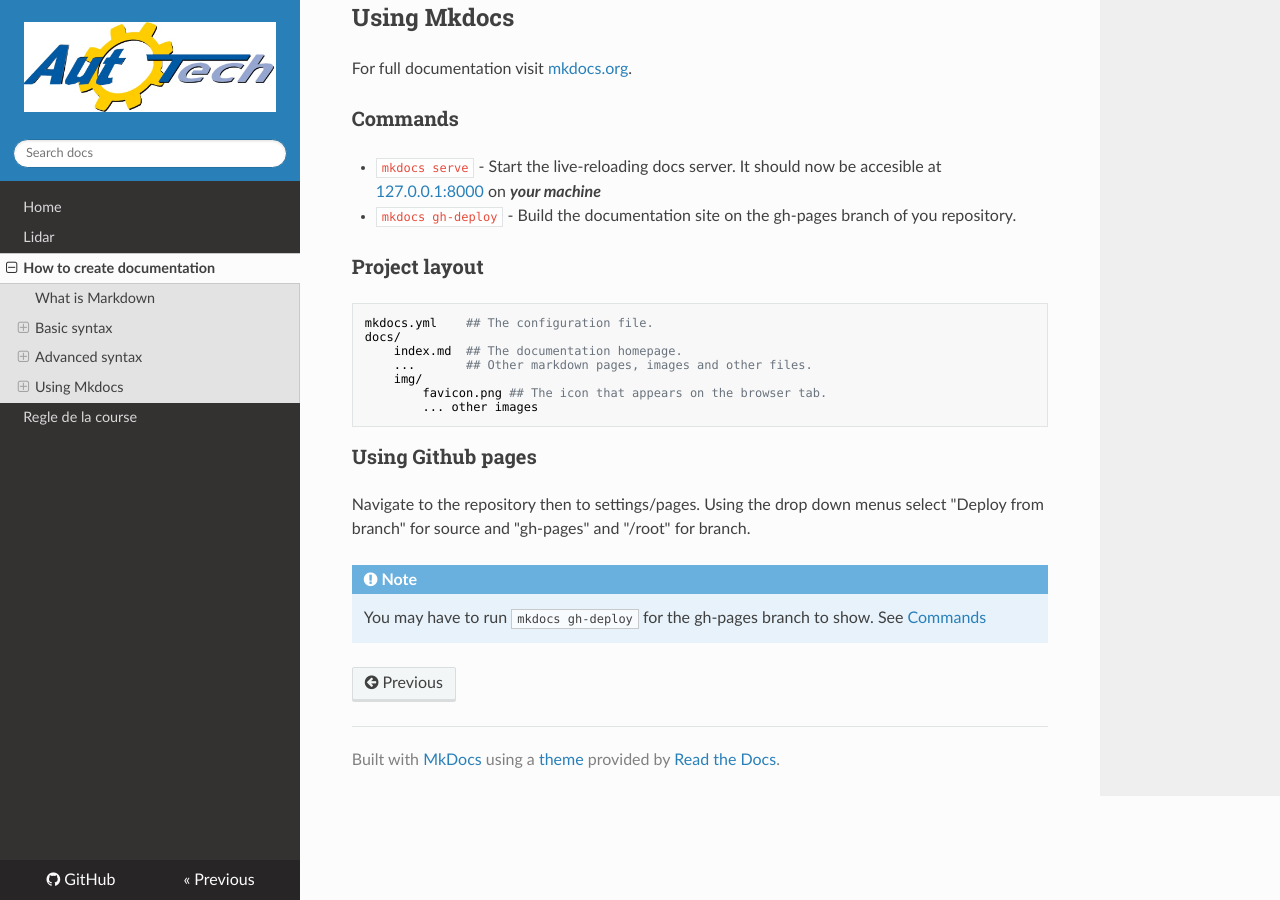
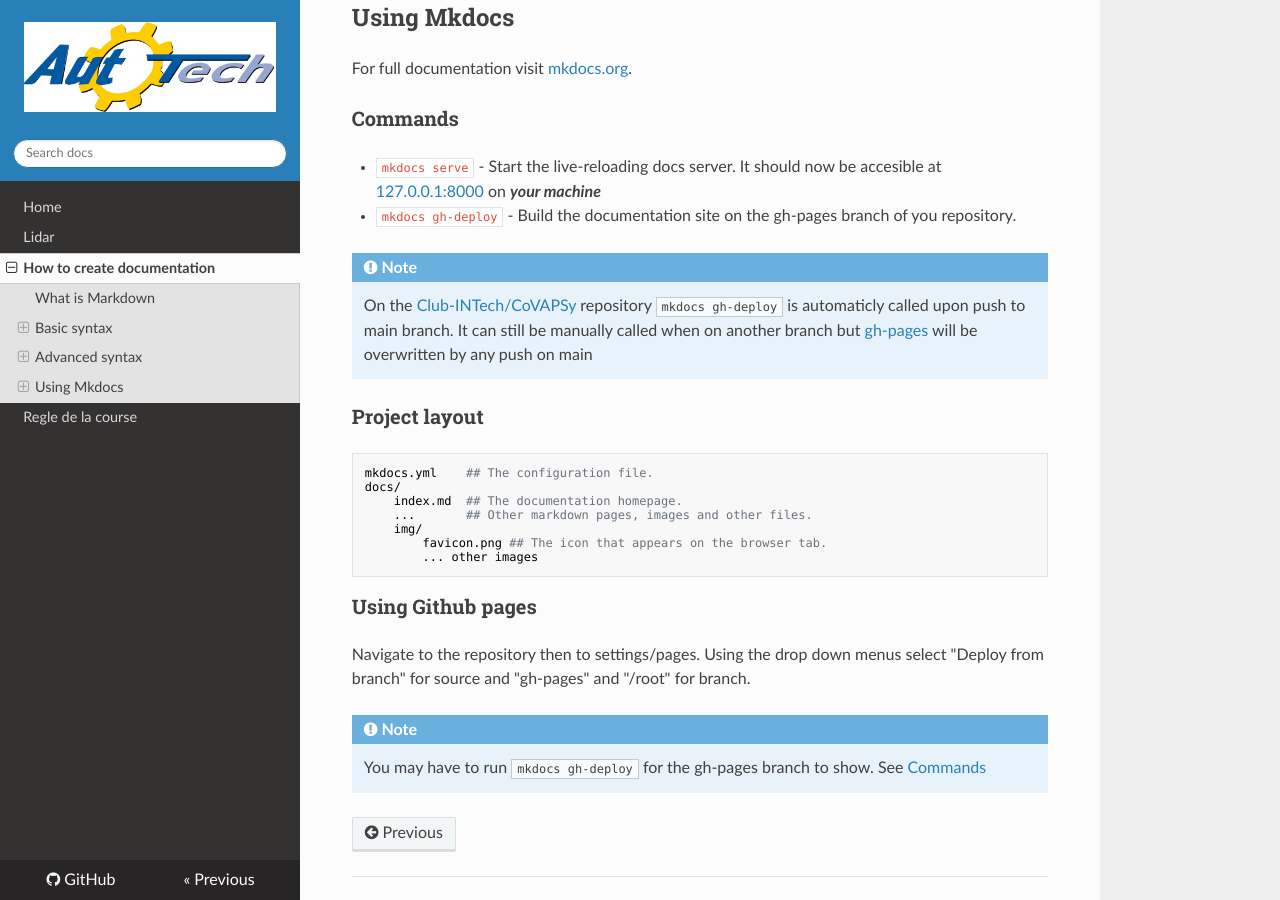
Before and after one commit to Club-INTech/CoVAPSy, an MkDocs documentation site: the page built from docs/building_docs.md, in a window 1280 px wide and 900 px high, scrolled down 4912 px. Built offline with MkDocs 1.6.1, drawn with Linux system fonts in a browser that asks for light colours; nearby versions of some CDN libraries.

Commit message:
expleained autometed deployment

```diff
--- a/docs/building_docs.md
+++ b/docs/building_docs.md
@@ -159,6 +159,9 @@ For full documentation visit [mkdocs.org](https://www.mkdocs.org).
 * `mkdocs serve` - Start the live-reloading docs server. It should now be accesible at [127.0.0.1:8000](http://127.0.0.1:8000/) on ***your machine***
 * `mkdocs gh-deploy` - Build the documentation site on the gh-pages branch of you repository.
 
+!!! Note
+    On the [Club-INTech/CoVAPSy](https://github.com/Club-INTech/CoVAPSy) repository `mkdocs gh-deploy` is automaticly called upon push to main branch. It can still be manually called when on another branch but [gh-pages](https://github.com/Club-INTech/CoVAPSy/tree/gh-pages) will be overwritten by any push on main
+
 ### Project layout
 
     mkdocs.yml    ## The configuration file.
```
Also changed, not shown: 1 other file.
